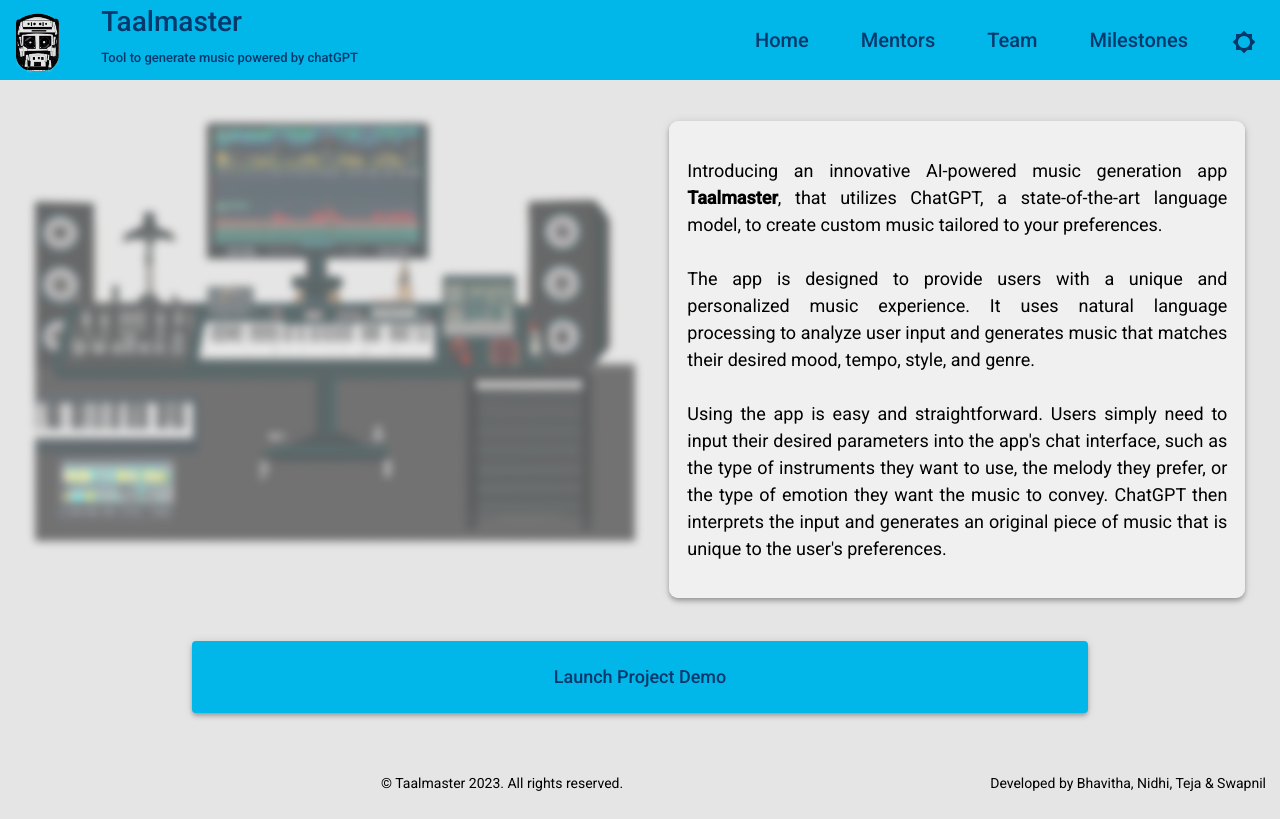
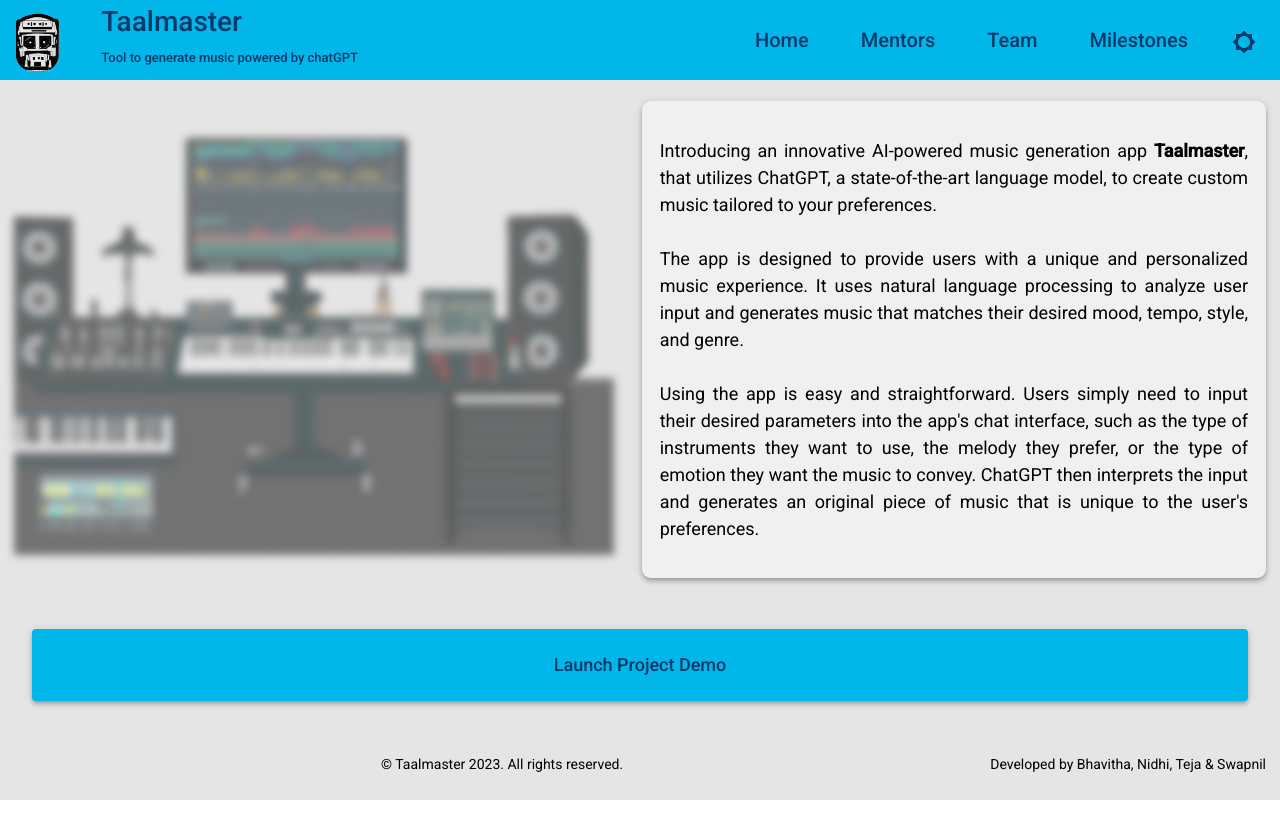
Before and after one commit to swap1210/ai-score-2-music, an Angular app in the folder project_portfolio/: page / in a window 1280 px wide. Built offline with nearby package versions, Linux system fonts and the light colour scheme.

Commit message:
home page modified by grid

```diff
--- a/project_portfolio/src/app/app.component.html
+++ b/project_portfolio/src/app/app.component.html
@@ -9,7 +9,9 @@
     <app-header></app-header>
   </header>
 
-  <main class="section standard-Pad"><router-outlet></router-outlet></main>
+  <main class="section my-center some-margin">
+    <router-outlet></router-outlet>
+  </main>
 
   <footer class="section">
     <app-footer></app-footer>
--- a/project_portfolio/src/app/app.component.scss
+++ b/project_portfolio/src/app/app.component.scss
@@ -34,6 +34,6 @@
 .section {
   padding: 0rem;
 }
-.standard-Pad {
-  padding: 2em 1em;
+.some-margin {
+  margin: 1em;
 }
--- a/project_portfolio/src/app/header/header.component.html
+++ b/project_portfolio/src/app/header/header.component.html
@@ -3,7 +3,7 @@
   <button mat-button tabindex="0" class="" [routerLink]="'/'">
     <div class="app-button">
       <span
-        class="appName"
+        class="appName only-s-mobile"
         [innerText]="(commData.header$ | async)?.appName"
       ></span>
       <span
--- a/project_portfolio/src/app/header/header.component.scss
+++ b/project_portfolio/src/app/header/header.component.scss
@@ -54,6 +54,11 @@
     display: none;
   }
 }
+.only-s-mobile {
+  @media only screen and (max-width: ($s-mobile-width)) {
+    display: none;
+  }
+}
 .desc {
   font-size: small;
 }
--- a/project_portfolio/src/app/middle/home/home.component.html
+++ b/project_portfolio/src/app/middle/home/home.component.html
@@ -1,18 +1,17 @@
 <div class="real-main">
   <div class="home-main">
-    <img src="./assets/music_studio.png" class="home-image" />
+    <img src="./assets/music_studio.png" class="home-image item1" />
     <p
-      class="para mat-body mat-elevation-z4"
+      class="para mat-body mat-elevation-z4 item2"
       [ngClass]="{ 'para-darker': (commData.themeState$ | async)?.darkmode }"
       [innerHTML]="(commData.home$ | async)?.text"
     ></p>
+    <a
+      mat-raised-button
+      color="primary"
+      class="block mat-elevation-z4 item3"
+      href="/caps23g2/taalmaster/"
+      >Launch Project Demo</a
+    >
   </div>
-
-  <a
-    mat-raised-button
-    color="primary"
-    class="block mat-elevation-z4"
-    href="/caps23g2/taalmaster/"
-    >Launch Project Demo</a
-  >
 </div>
--- a/project_portfolio/src/app/middle/home/home.component.scss
+++ b/project_portfolio/src/app/middle/home/home.component.scss
@@ -1,22 +1,42 @@
 @import "../../../theme/vars.scss";
 
 .home-main {
-  position: relative;
-  display: flex;
-  column-gap: 2em;
-  row-gap: 2em;
-  margin: 1dvw 0;
-  justify-content: center;
-  @media screen and (max-width: ($mobile-width+300)) {
-    flex-wrap: wrap;
+  // position: relative;
+  // display: flex;
+  // column-gap: 2em;
+  // row-gap: 2em;
+  // margin: 1dvw 0;
+  // justify-content: center;
+  // @media screen and (max-width: ($mobile-width+300)) {
+  //   flex-wrap: wrap;
+  // }
+  display: grid;
+  grid-template-areas: "home-img para" "launch-btn launch-btn";
+
+  @media screen and (max-width: ($mobile-width+500)) {
+    grid-template-areas: "home-img" "para" "launch-btn";
   }
+  grid-column-gap: 1.5em;
+  grid-row-gap: 1.5em;
+  justify-items: center;
+  align-items: center;
+}
+
+.item1 {
+  grid-area: home-img;
+}
+.item2 {
+  grid-area: para;
+}
+.item3 {
+  grid-area: launch-btn;
 }
 
 .home-image {
-  flex: 1;
+  // flex: 1;
   max-height: 30em;
   object-fit: scale-down;
-  @media screen and (max-width: ($mobile-width+300)) {
+  @media screen and (max-width: ($mobile-width+500)) {
     max-height: 15em;
   }
   filter: blur(0.3em);
@@ -25,8 +45,8 @@
   animation: blurIn 3s;
 }
 .para {
-  flex: 1;
-  max-width: 30em;
+  // flex: 1;
+  max-width: 35em;
   margin-left: 0.5dvw;
   z-index: 1;
   background-color: rgba(255, 255, 255, 0.4);
@@ -43,7 +63,7 @@
 }
 
 .block {
-  width: 70dvw;
+  width: -webkit-fill-available;
   height: 4em;
   margin: 1em 1em;
   padding-top: 1em;
--- a/project_portfolio/src/app/middle/milestones/milestones.component.html
+++ b/project_portfolio/src/app/middle/milestones/milestones.component.html
@@ -1,5 +1,5 @@
-<div class="milestone-parent">
-  <div class="mat-h1 title">Milestones:</div>
+<div class="main">
+  <h1>Milestones</h1>
   <table
     mat-table
     [dataSource]="(commData.milestones$ | async)!"
@@ -48,10 +48,6 @@
     <tr mat-header-row *matHeaderRowDef="displayedColumns"></tr>
     <tr mat-row *matRowDef="let row; columns: displayedColumns"></tr>
   </table>
-  <button
-    mat-raised-button
-    color="primary"
-    class="block mat-elevation-z4"
-  ></button>
-  <div class="mat-h1">Project Milestones - Spring, 2023</div>
+  <!-- <div class="warnColorBG block mat-elevation-z4"></div> -->
+  <h1>Project Milestones - Spring 2023</h1>
 </div>
--- a/project_portfolio/src/app/middle/milestones/milestones.component.scss
+++ b/project_portfolio/src/app/middle/milestones/milestones.component.scss
@@ -1,19 +1,5 @@
-table {
-  width: 100%;
+.main {
+  display: flex;
+  row-gap: 2em;
+  flex-direction: column;
 }
-.milestone-parent {
-  height: 100%;
-  display: flex;
-  padding: 0em 1em;
-  flex-direction: column;
-  align-items: center;
-  justify-content: space-between;
-}
-.block {
-  height: 5em;
-  width: 70dvw;
-  margin: 3em 1em;
-}
-.title {
-  align-self: baseline;
-}
--- a/project_portfolio/src/app/middle/team/team.component.html
+++ b/project_portfolio/src/app/middle/team/team.component.html
@@ -1,4 +1,4 @@
-<p class="mat-h1">Meet the team</p>
+<h1>Meet the team</h1>
 <div class="emulated-flex-gap">
   <app-member
     *ngFor="let mem of commData.teamMembers$ | async"
--- a/project_portfolio/src/theme/styles.scss
+++ b/project_portfolio/src/theme/styles.scss
@@ -115,3 +115,8 @@
 .bolder {
   font-weight: 500;
 }
+.my-center {
+  display: flex;
+  align-items: center;
+  justify-content: center;
+}
--- a/project_portfolio/src/theme/vars.scss
+++ b/project_portfolio/src/theme/vars.scss
@@ -89,3 +89,5 @@
 $profile-ang-dark-warn: mat.define-palette($mat-profile-dark-warn);
 
 $mobile-width: 540px;
+
+$s-mobile-width: 300px;
```
